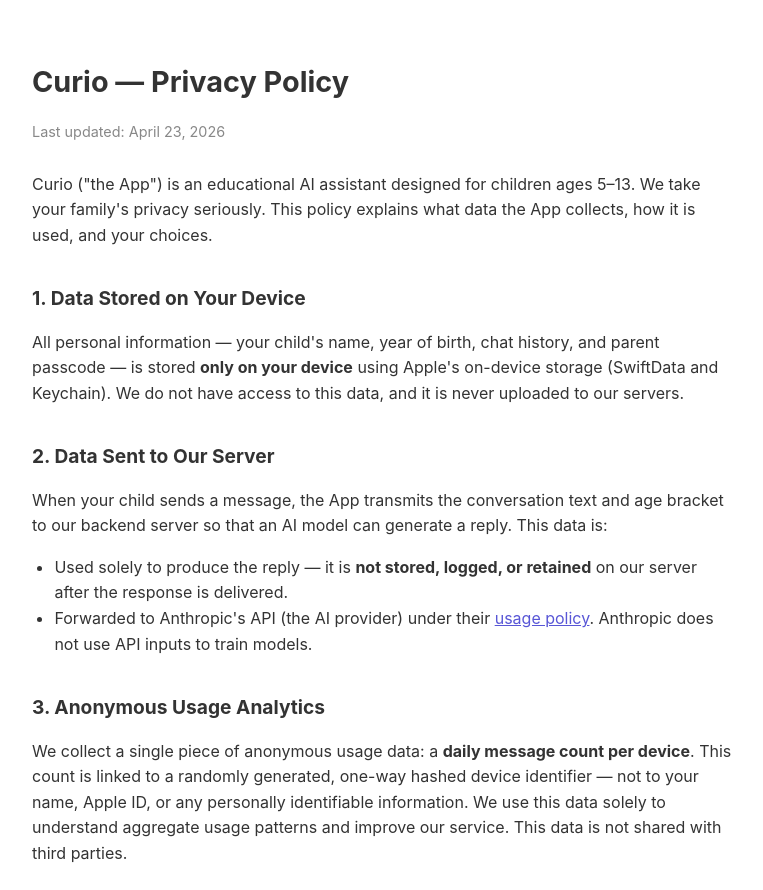
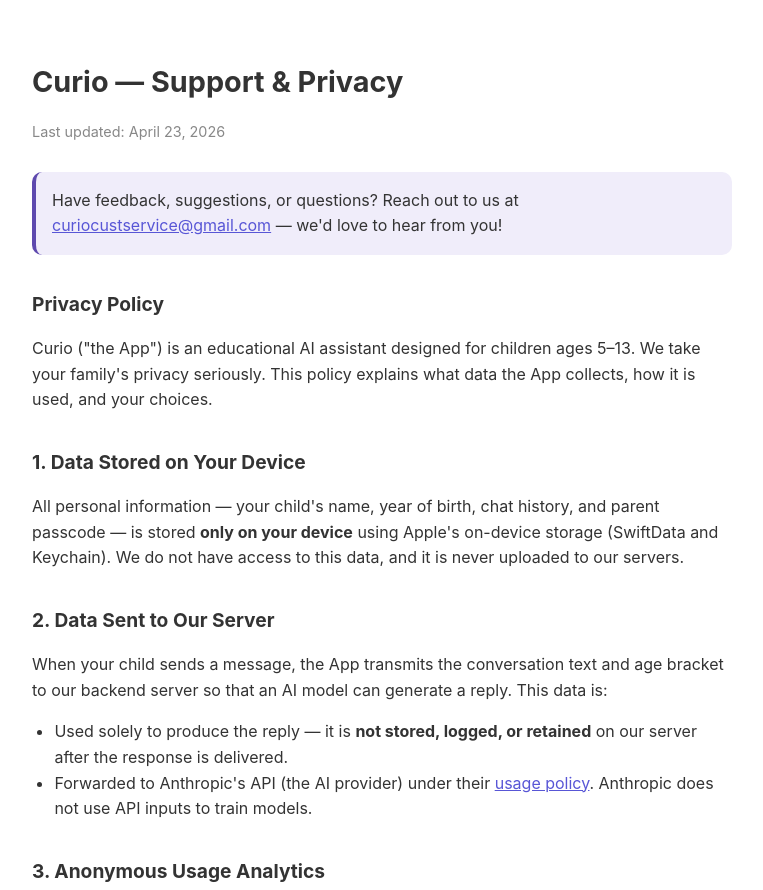
Before and after one commit to manpeihong/curio-privacy, a plain HTML site: page index.html in a window 1280 px wide. Shown: the top 890 px of the page, without its empty margins (258-1021 px from the left). Drawn offline with Linux system fonts and the light colour scheme.

Commit message:
Add support contact banner at top of page

```diff
--- a/index.html
+++ b/index.html
@@ -22,8 +22,16 @@
 </head>
 <body>
 
-<h1>Curio — Privacy Policy</h1>
+<h1>Curio — Support & Privacy</h1>
 <p class="updated">Last updated: April 23, 2026</p>
+
+<p style="background: #f0edfa; padding: 16px; border-radius: 10px; border-left: 4px solid #5E49AE;">
+    Have feedback, suggestions, or questions? Reach out to us at
+    <a href="mailto:curiocustservice@gmail.com">curiocustservice@gmail.com</a>
+    — we'd love to hear from you!
+</p>
+
+<h2>Privacy Policy</h2>
 
 <p>
     Curio ("the App") is an educational AI assistant designed for children
```
